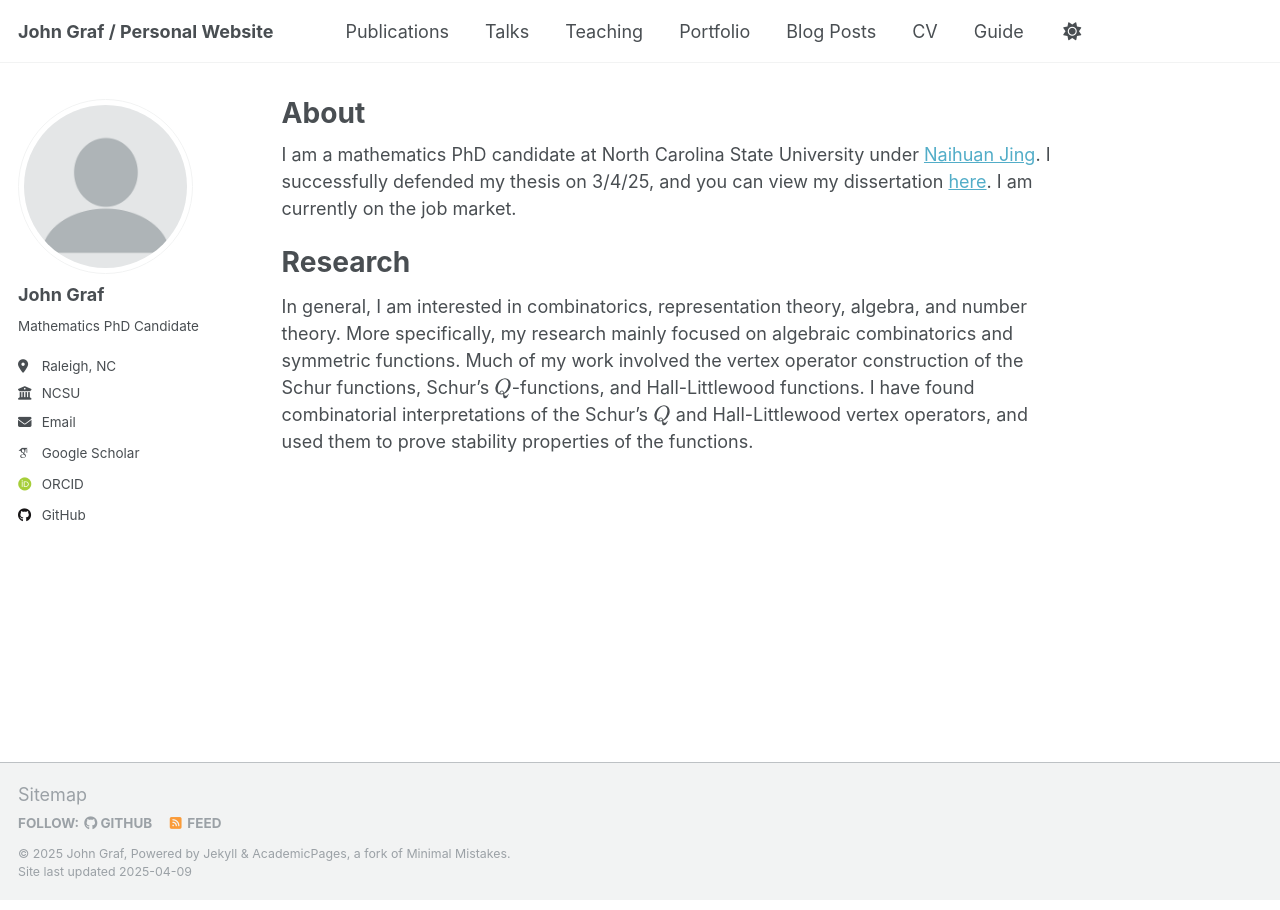
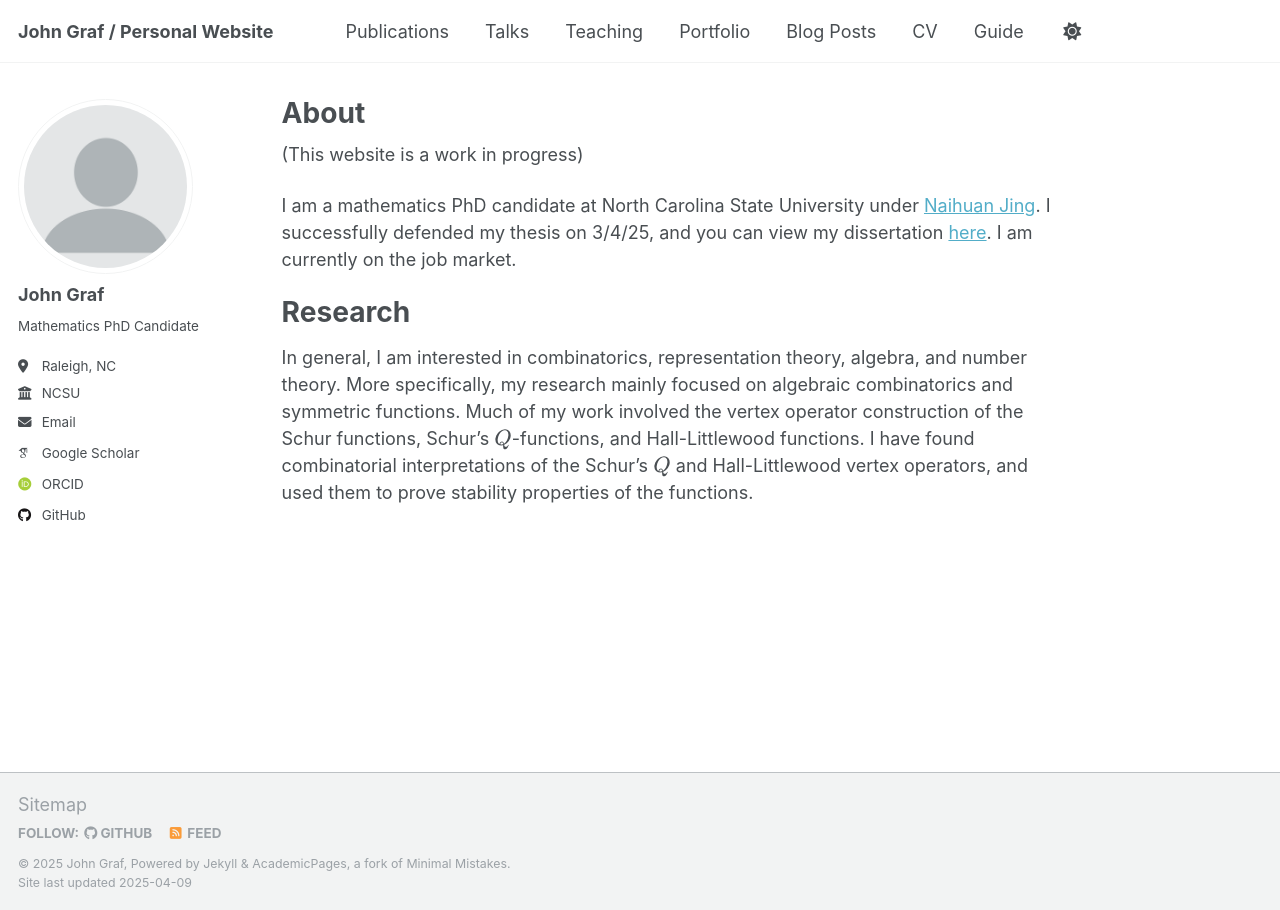
Before and after one commit to j-graf/j-graf.github.io, a Jekyll site: the page built from _pages/about.md, in a window 1280 px wide. Built offline with Jekyll 4.4.1, drawn with Linux system fonts in a browser that asks for light colours; some web fonts are replaced.

Commit message:
Update about.md

```diff
--- a/_pages/about.md
+++ b/_pages/about.md
@@ -7,6 +7,8 @@ redirect_from:
   - /about.html
 ---
 
+(This website is a work in progress)
+
 I am a mathematics PhD candidate at North Carolina State University under [Naihuan Jing](https://jing.math.ncsu.edu/). I successfully defended my thesis on 3/4/25, and you can view my dissertation [here](https://www.lib.ncsu.edu/resolver/1840.20/45216). I am currently on the job market.
 
 Research
```
